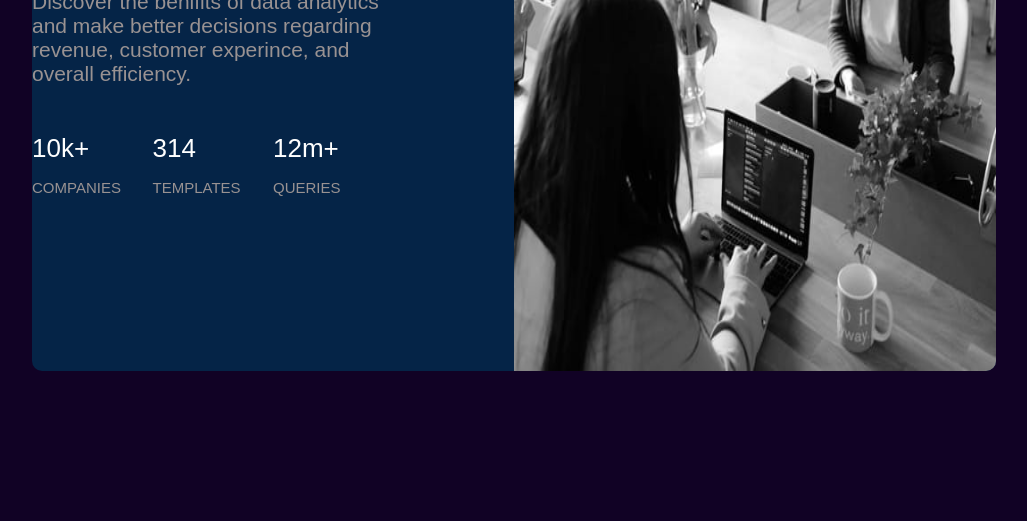
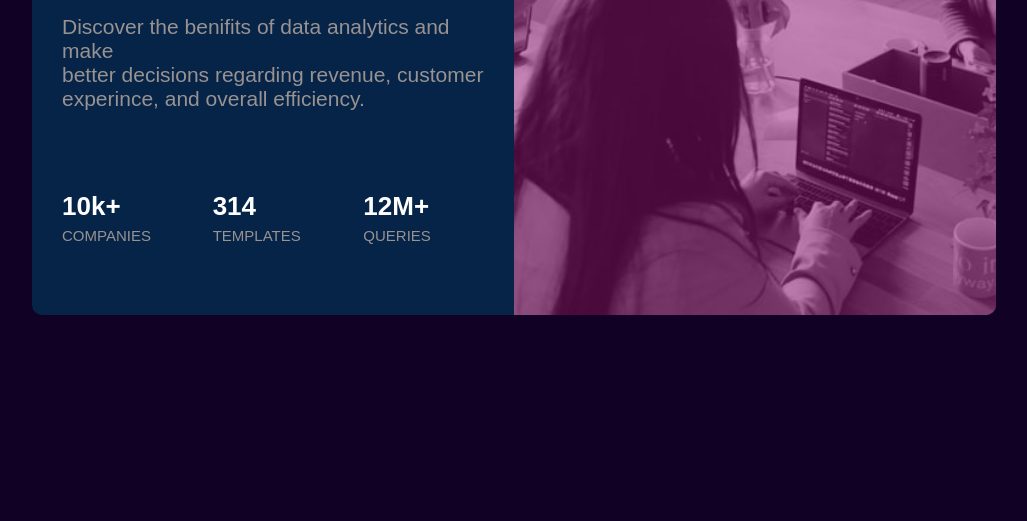
Before and after one commit to jbrogan99/card, a plain HTML site: page index.html in a window 1280 px wide. Shown: the part 376-897 px from the top of the page, without its empty margins (126-1153 px from the left). After the commit the page ends 841 px from the top, so only its background shows below. Drawn offline with Linux system fonts and the light colour scheme.

Commit message:
Desktop_view_complete

```diff
--- a/aesthetics.css
+++ b/aesthetics.css
@@ -21,6 +21,7 @@ h1 {
   color: rgb(153, 146, 146);
   font-family: "Rubik", sans-serif;
   font-size: 15px;
+  margin-top: 5px;
 }
 
 .numbers {
@@ -28,4 +29,5 @@ h1 {
   font-family: "Rubik", sans-serif;
   font-size: 26px;
   margin-bottom: 0;
+  font-weight: bold;
 }
--- a/grid_flex.css
+++ b/grid_flex.css
@@ -10,8 +10,7 @@
 header {
   grid-column: 1/2;
   grid-row: 1/2;
-  margin-right: 50px;
-  margin-bottom: 0;
+  margin: 25px 30px 0px 30px;
 }
 
 #info_text {
@@ -19,32 +18,49 @@ header {
   grid-row: 2/3;
   margin-right: 120px;
   margin-top: 0;
+  margin: 0px 30px 0px 30px;
 }
-/* number class not moving into row 3/4 and staying into 2/3*/
-.numbers {
+
+#main_container {
   grid-column: 1/2;
   grid-row: 3/4;
 }
-/* statistics class not moving into row 3/4 and staying into 2/3*/
-.statistics {
-  grid-column: 1/2;
-  grid-row: 3/4;
-}
+
 #img {
   grid-column: 2/3;
   grid-row: 1/4;
 }
 
 #image-header-desktop {
+  margin: 0;
+  padding: 0;
+  position: relative;
   width: 100%;
   height: 100%;
+  border-radius: 0 10px 10px 0;
+  background: url(./images/image-header-desktop.jpg);
+  background-repeat: no-repeat;
+  background-size: cover;
+}
+
+#image-header-desktop::after {
+  content: "";
+  display: block;
+  position: absolute;
+  width: 100%;
+  height: 100%;
+  background-color: rgb(143, 16, 115);
+  opacity: 50%;
   border-radius: 0px 10px 10px 0px;
 }
+
 /* nested grid to allow alignment between elements */
+
 #container_figures {
   display: grid;
-  grid-template-columns: repeat(4, 1fr);
+  grid-template-columns: repeat(3, 1fr);
   grid-template-rows: 1fr 1fr;
+  margin-left: 30px;
 }
 
 #first {
--- a/index.html
+++ b/index.html
@@ -3,6 +3,8 @@
   <head>
     <link rel="stylesheet" href="aesthetics.css" />
     <link rel="stylesheet" href="grid_flex.css" />
+    <meta charset="UTF-8" />
+    <title>card</title>
   </head>
   <body>
     <div id="wrapper">
@@ -13,26 +15,23 @@
           that help your business grow.
         </h1>
       </header>
-      <main>
-        <p id="info_text">
-          Discover the benifits of data analytics and make better decisions
-          regarding revenue, customer experince, and overall efficiency.
-        </p>
+      <p id="info_text">
+        Discover the benifits of data analytics and make <br />
+        better decisions regarding revenue, customer <br />
+        experince, and overall efficiency.
+      </p>
+      <div id="main_container">
         <div id="container_figures">
           <p id="first" class="numbers">10k+</p>
           <p class="statistics" id="figure_name1">COMPANIES</p>
           <p id="second" class="numbers">314</p>
           <p class="statistics" id="figure_name2">TEMPLATES</p>
-          <p b id="third" class="numbers">12m+</p>
+          <p id="third" class="numbers">12M+</p>
           <p class="statistics" id="figure_name3">QUERIES</p>
         </div>
-      </main>
+      </div>
       <aside id="img">
-        <img
-          src="./images/image-header-desktop.jpg"
-          alt="desktop image "
-          id="image-header-desktop"
-        />
+        <div id="image-header-desktop"></div>
       </aside>
     </div>
   </body>
```
